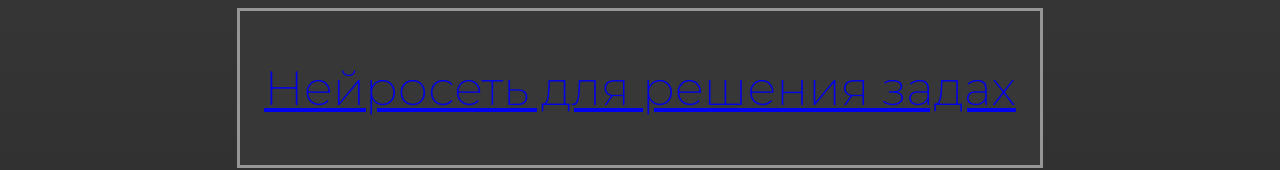
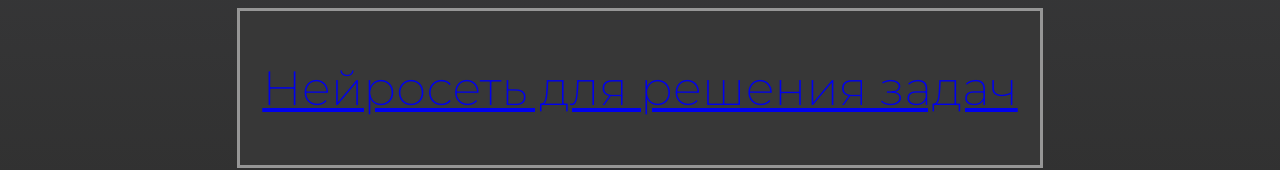
Before and after one commit to DimasMLG/catalog8zh.github.io, a plain HTML site: page index.html in a window 1280 px wide. Shown: the part 6502-6672 px from the top of the page. Drawn offline with Linux system fonts and the light colour scheme.

Commit message:
index.html

```diff
--- a/index.html
+++ b/index.html
@@ -258,7 +258,7 @@
     <div class="cont">
     <div class="teachdiv">
       <p class="mediumtt">
-        <a href="https://www.deepseek.com/">Нейросеть для решения задаx</a>
+        <a href="https://www.deepseek.com/">Нейросеть для решения задач</a>
 
       </p>
     </div>
```
